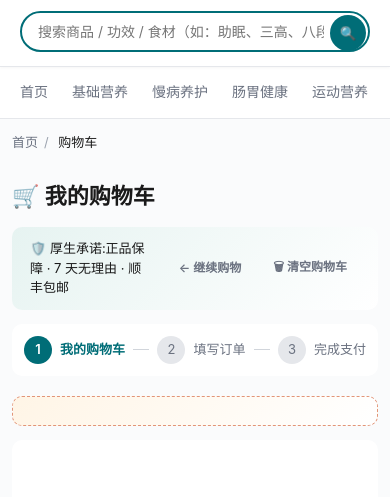
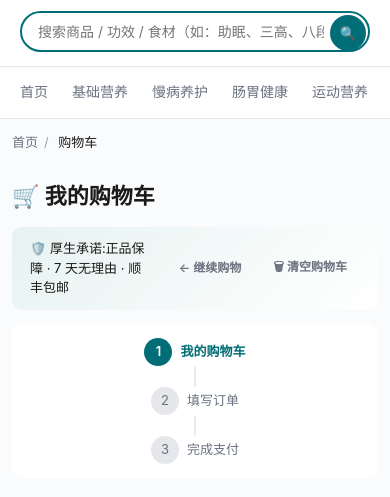
Before and after one commit to huangwei361/housheng-website, a plain HTML site: page shop/cart.html in a window 390 px wide. Shown: the part 167-664 px from the top of the page. Drawn offline with Linux system fonts and the light colour scheme.

Commit message:
fix(css): cart 步骤条 mobile 垂直排列 3 段

```diff
--- a/shop/css/style.css
+++ b/shop/css/style.css
@@ -296,16 +296,13 @@
   .stepper{gap:14px !important;flex-wrap:wrap !important;padding:14px !important}
   .stepper > div[style*="flex:0 0 60px"]{display:none}
 
-  /* cart.html 步骤条:连接线换行,3 段紧凑 */
+  /* cart.html 步骤条:垂直排列 3 段 */
   div[style*="display:flex;align-items:center;justify-content:center;gap:30px;padding:20px;background:#fff"]{
-    gap:6px !important;padding:12px !important;flex-wrap:wrap;justify-content:space-between !important;font-size:13px
+    flex-direction:column !important;gap:10px !important;padding:14px !important;font-size:13px
   }
-  /* 步骤条连接线在 mobile 转为短横线 */
+  /* 步骤条连接线在 mobile 旋转 90°(变成短竖线) */
   div[style*="display:flex;align-items:center;justify-content:center;gap:30px;padding:20px;background:#fff"] > span{
-    flex:0 0 16px;overflow:hidden;height:1px;background:#d1d5db;color:transparent !important;font-size:0
-  }
-  div[style*="display:flex;align-items:center;justify-content:center;gap:30px;padding:20px;background:#fff"] > span::before{
-    content:"———"
+    transform:rotate(90deg);width:20px !important;height:1px !important;background:#d1d5db;color:transparent !important;font-size:0
   }
 
   /* 优惠/支付方式 4 列 → 2 列 */
```
